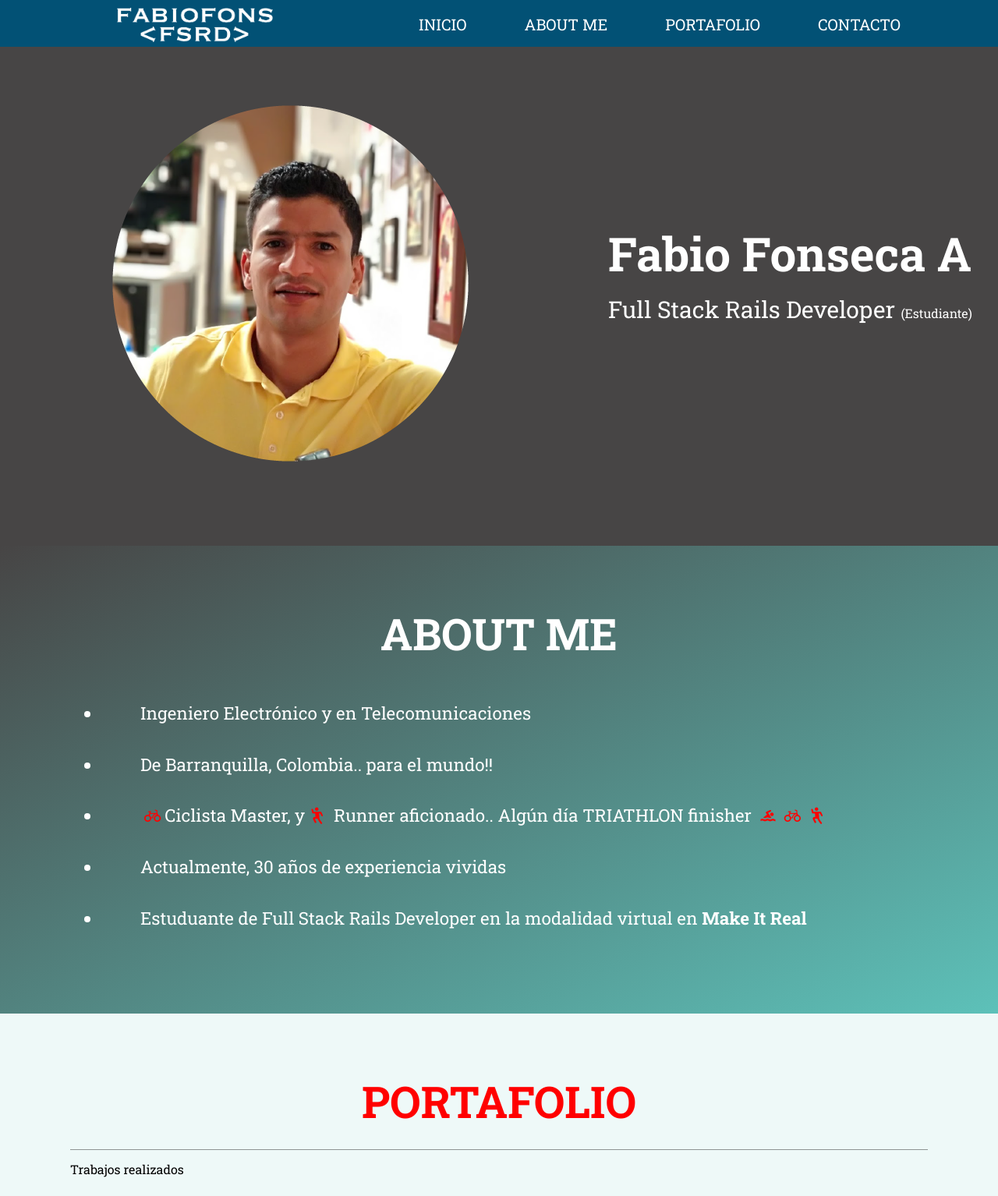
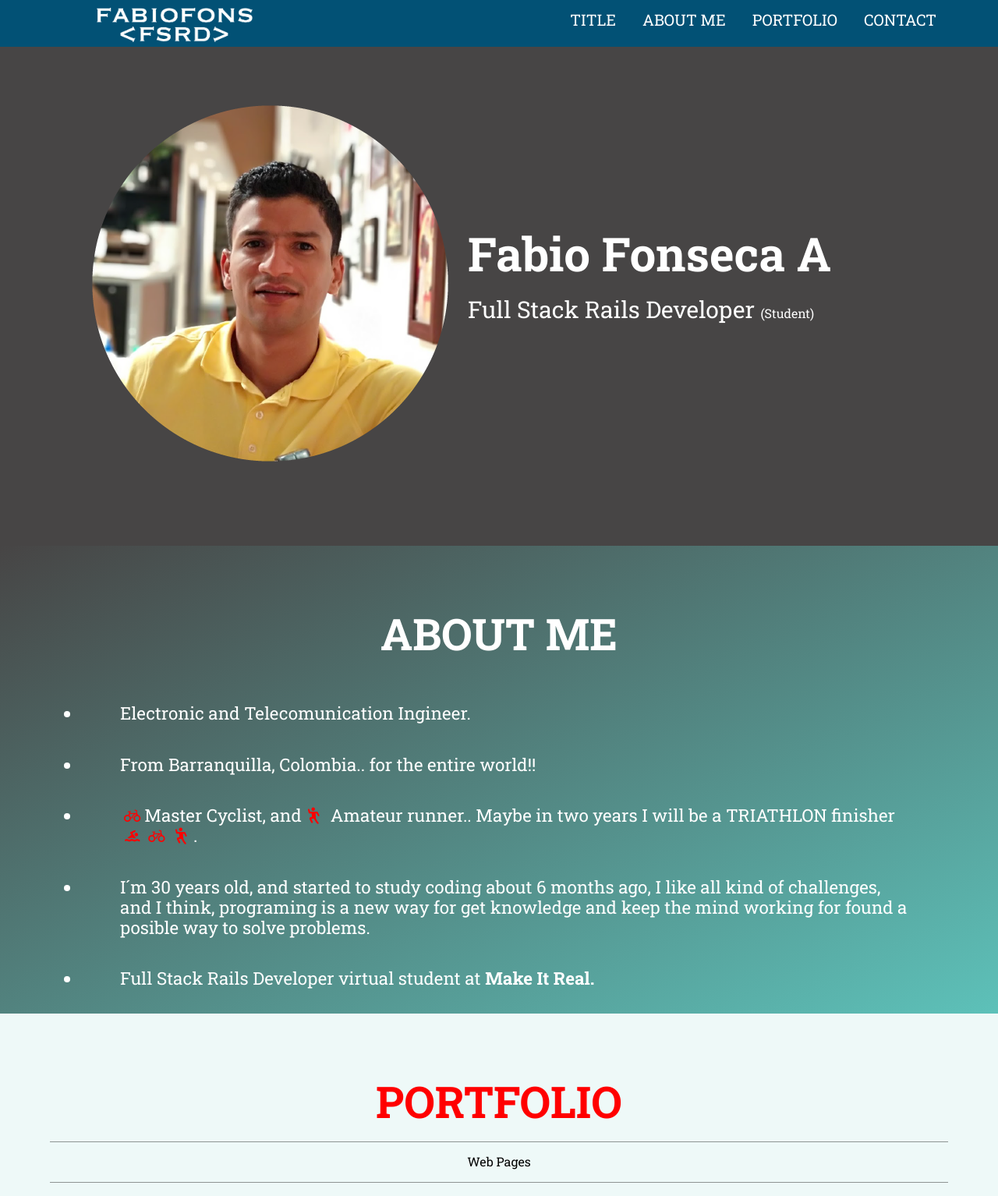
Before and after one commit to fabiofons/Portafolio, a plain HTML site: page index.html in a window 1280 px wide. Shown: the top 1534 px of the page at 78% size. Drawn offline with Linux system fonts and the light colour scheme.

Commit message:
nueva sección

```diff
--- a/css/style.css
+++ b/css/style.css
@@ -20,14 +20,16 @@ header img {
 
 header nav {
     float: right;
-    margin-top: 20px;
 }
 
 header nav a {
+    display:inline-block;
+    height: 20px;
+    line-height: 20px;
     color: white;
     text-decoration: none;
     font-size: 20px;
-    padding: 15px 35px;
+    padding: 15px;
 }
 
 header nav a:hover {
@@ -47,7 +49,7 @@ header nav a:hover {
 #Title .position {
     color: white;
     position: absolute;
-    left: 780px;
+    left: 600px;
 }
 #Title h1 {
     font-size: 60px;
@@ -100,12 +102,18 @@ header nav a:hover {
 
 #Portfolio .linea-divisor {
     border-bottom: 1px solid rgba(48, 48, 48, 0.5);
-    padding: 10px 0;
+    margin: 10px 0;
 }
 
+#Portfolio .container p {
+    text-align: center;
+}
 #Portfolio .presentation {
     display: flex;
     flex-wrap: wrap;
+    justify-content: space-around;
+    margin-top: 20px;
+
 }
 
 #Portfolio .item-portf {
@@ -113,7 +121,7 @@ header nav a:hover {
     height: 400px;
     background-color: #fff;
     padding: 0 10px;
-    margin-right: 30px;
+    text-align: center;
 }
 
 .item-portf img {
@@ -121,7 +129,7 @@ header nav a:hover {
 }
 
 .container {
-    width: 1100px;
+    width: 90%;
     margin-left: auto;
     margin-right: auto;
 }
--- a/index.html
+++ b/index.html
@@ -7,46 +7,45 @@
     <link rel="stylesheet" href="css/normalized.css">
     <link rel="stylesheet" href="css/fontello.css">
     <link rel="stylesheet" href="css/style.css">
-    <title>Fabio's Portfoleo</title>
+    <title>Fabio's Portfolio</title>
 </head>
 <body>
     <header>
         <div class="container">
             <img class="logo" src="images/logo.png" alt="logo FSRD">
             <nav>
-                <a href="#Title">INICIO</a>
+                <a href="#Title">TITLE</a>
                 <a href="#AboutMe">ABOUT ME</a>
-                <a href="#Portfolio">PORTAFOLIO</a>
-                <a href="#Contact">CONTACTO</a>
+                <a href="#Portfolio">PORTFOLIO</a>
+                <a href="#Contact">CONTACT</a>
             </nav>
         </div>
-
     </header>
 
     <section id="Title">
         <div class="container">
             <img src="images/Autor.png" alt="foto del Autor">
             <h1 class="position">Fabio Fonseca A</h1>
-            <p class="position">Full Stack Rails Developer <span>(Estudiante)</span></p>
+            <p class="position">Full Stack Rails Developer <span>(Student)</span></p>
         </div>
     </section>
     <section id="AboutMe">
         <div class="container">
             <h1>ABOUT ME</h1>
             <ul>
-                <li>Ingeniero Electrónico y en Telecomunicaciones</li>
-                <li>De Barranquilla, Colombia.. para el mundo!!</li>
-                <li><i class="icon-bicycle" ></i>Ciclista Master, y<i class="icon-pitch"></i> Runner aficionado.. Algún día TRIATHLON finisher <i class="icon-swimming"></i><i class="icon-bicycle"></i><i class="icon-pitch"></i></li>
-                <li>Actualmente, 30 años de experiencia vividas</li>
-                <li>Estuduante de Full Stack Rails Developer en la modalidad virtual en <strong>Make It Real</strong> </li>
+                <li>Electronic and Telecomunication Ingineer.</li>
+                <li>From Barranquilla, Colombia.. for the entire world!!</li>
+                <li><i class="icon-bicycle" ></i>Master Cyclist, and<i class="icon-pitch"></i> Amateur runner.. Maybe in two years I will be a TRIATHLON finisher <i class="icon-swimming"></i><i class="icon-bicycle"></i><i class="icon-pitch"></i>.</li>
+                <li>I´m 30 years old, and started to study coding about 6 months ago, I like all kind of challenges, and I think, programing is a new way for get knowledge and keep the mind working for found a posible way to solve problems. </li>
+                <li>Full Stack Rails Developer virtual student at <strong>Make It Real.</strong> </li>
             </ul>
         </div>
     </section>
     <section id="Portfolio">
         <div class="container">
-            <h1>PORTAFOLIO</h1>
+            <h1>PORTFOLIO</h1>
             <div class="linea-divisor"></div>
-            <p>Trabajos realizados</p>
+            <p>Web Pages</p>
             <div class="linea-divisor"></div>
             <div class="presentation">
                 <div class="item-portf">
```
